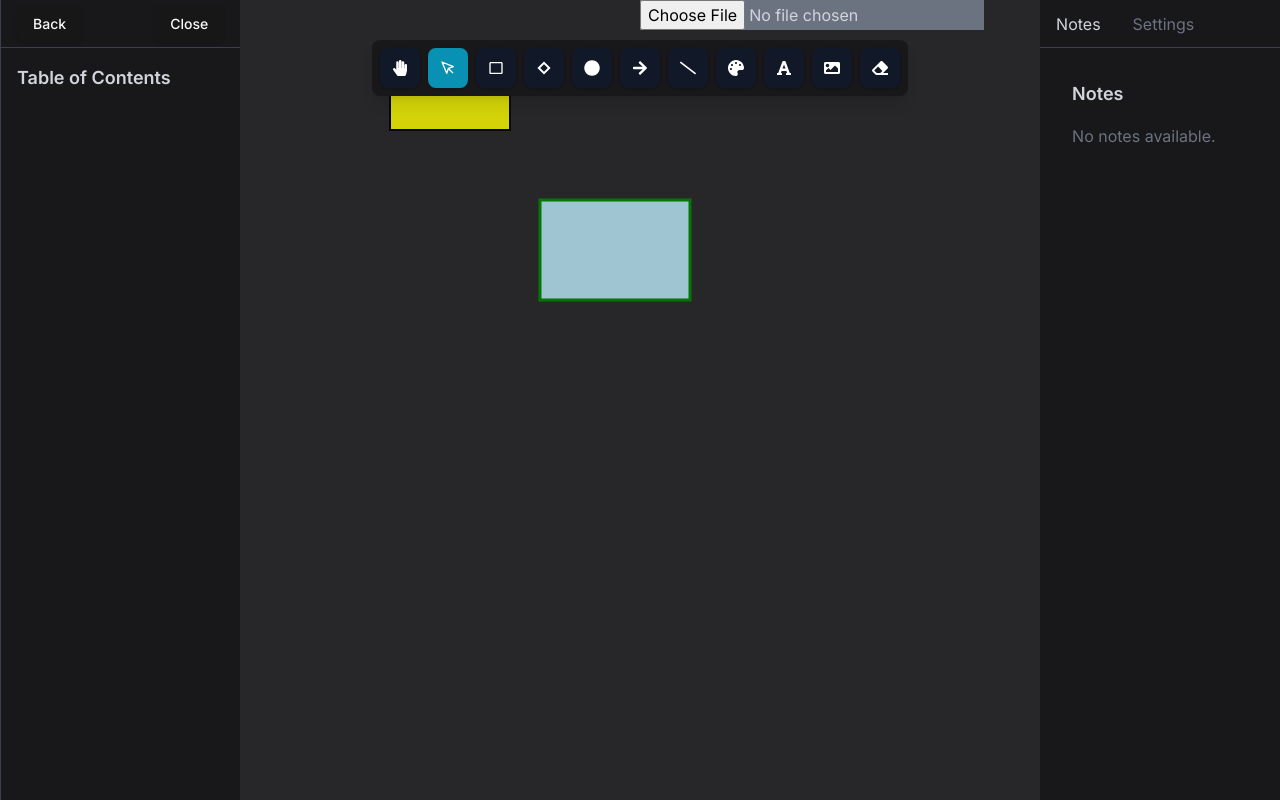
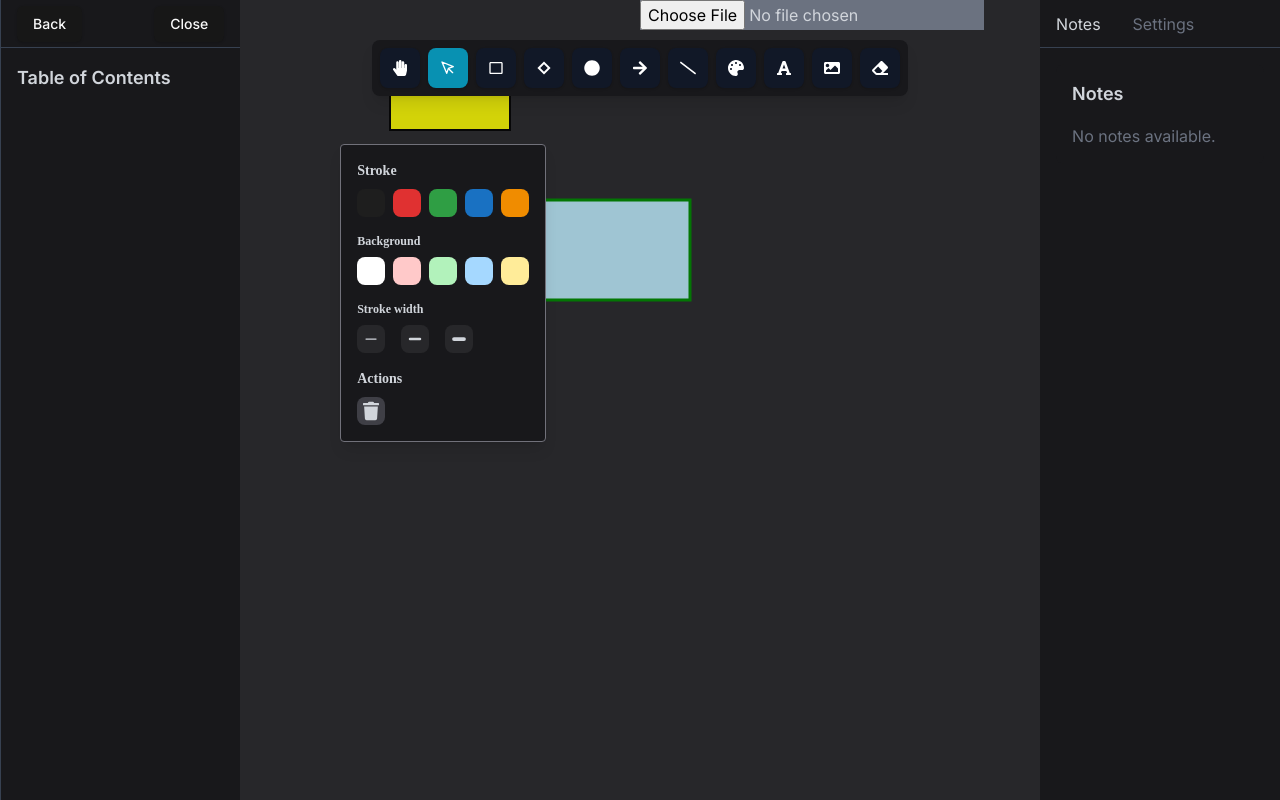
Before and after one commit to elevinas123/easyLibrary, a React (Vite) app: page / in a window 1280 px wide. Built offline with nearby package versions, Linux system fonts and the light colour scheme; a web font is replaced by a local one.

Commit message:
reworked the toolBar

```diff
--- a/src/Modules/Konva/KonvaStage.tsx
+++ b/src/Modules/Konva/KonvaStage.tsx
@@ -1,4 +1,4 @@
-import { useRef, useState } from "react";
+import { useEffect, useRef, useState } from "react";
 import { Stage, Layer } from "react-konva";
 import { useAtom } from "jotai";
 import { activeToolAtom } from "./konvaAtoms";
@@ -65,13 +65,21 @@ const initialRectangles: Shape[] = [
 export default function KonvaStage() {
     const [activeTool, setActiveTool] = useAtom(activeToolAtom);
     const [shapes, setShapes] = useState<Shape[]>(initialRectangles);
-    const [selectedShapeId, setSelectedShapeId] = useState<string | null>(null);
+    const [selectedShapeIds, setSelectedShapeIds] = useState<string[]>([]);
     const stageRef = useRef<any>(null);
-
-    const selectShape = (id: string) => {
-        if (activeTool === "Select") {
-            console.log("id", id)
-            setSelectedShapeId(id);
+    useEffect(() => {
+        console.log("selectedShapeIds", selectedShapeIds);
+    });
+    const selectShape = (e: any, id: string) => {
+        console.log("e", e.evt.ctrlKey);
+        if (activeTool !== "Select") {
+            return;
+        }
+        if (e.evt.ctrlKey) {
+            setSelectedShapeIds((ids) => [...ids, id]);
+        } else if (activeTool === "Select") {
+            console.log("id", id);
+            setSelectedShapeIds([id]);
         }
     };
 
@@ -88,8 +96,8 @@ export default function KonvaStage() {
                     <Rectangle
                         key={shape.id}
                         shape={shape}
-                        isSelected={shape.id === selectedShapeId}
-                        onSelect={() => selectShape(shape.id)}
+                        isSelected={selectedShapeIds.indexOf(shape.id) > -1}
+                        onSelect={(e: any) => selectShape(e, shape.id)}
                         onChange={(newAttrs: Shape) =>
                             handleChange(newAttrs, shape.id)
                         }
@@ -112,8 +120,14 @@ export default function KonvaStage() {
                     {shapes.map((shape, index) => renderShape(shape, index))}
                 </Layer>
             </Stage>
-            {selectedShapeId && (
-                <ToolBar shapeId={selectedShapeId} shape={shapes.filter((shape)=> shape.id === selectedShapeId)[0] || null} setShapes={setShapes} />
+            {selectedShapeIds && (
+                <ToolBar
+                    selectedShapeIds={selectedShapeIds}
+                    shapes={shapes.filter((shape) =>
+                        selectedShapeIds.indexOf(shape.id)
+                    )}
+                    setShapes={setShapes}
+                />
             )}
         </div>
     );
--- a/src/Modules/Konva/components/ToolBar.tsx
+++ b/src/Modules/Konva/components/ToolBar.tsx
@@ -16,16 +16,18 @@ const colors = [
 
 type ToolBarItemProps = {
     item: string | number;
+    itemName: string;
     controlItem: string | number;
-    changeFunction: any;
+    updateItems: any;
     style?: CSSProperties;
     children?: React.ReactNode;
 };
 
 const ToolBarItem = ({
     item,
+    itemName,
     controlItem,
-    changeFunction,
+    updateItems,
     style,
     children,
 }: ToolBarItemProps) => {
@@ -38,7 +40,7 @@ const ToolBarItem = ({
                     : "border-transparent"
             }`}
             style={style}
-            onClick={() => changeFunction(item)}
+            onClick={() => updateItems({ [itemName]: item })}
         >
             {children}
         </button>
@@ -46,50 +48,32 @@ const ToolBarItem = ({
 };
 
 type ToolBarProps = {
-    shapeId: string;
-    shape: Shape | null;
+    selectedShapeIds: string[];
+    shapes: Shape[] | null;
     setShapes: React.Dispatch<React.SetStateAction<Shape[]>>;
 };
-export default function ToolBar({ shapeId, shape, setShapes }: ToolBarProps) {
-    const [strokeColor, setStrokeColor] = useState(
-        shape?.strokeColor || "#f08c00"
-    );
-    const [backgroundColor, setBackgroundColor] = useState(
-        shape?.backgroundColor || "transparent"
-    );
-    const [strokeWidth, setStrokeWidth] = useState(shape?.strokeWidth || 2.5);
-    const [strokeStyle, setStrokeStyle] = useState(
-        shape?.strokeStyle || {
-            type: "solid",
-            value: [1000],
-        }
-    );
-    const [edges, setEdges] = useState("round");
-    const [opacity, setOpacity] = useState(shape?.opacity || 1);
-    useEffect(() => {
-        setShapes((prevShapes) =>
-            prevShapes.map((shape) =>
-                shape.id === shapeId
-                    ? {
-                          ...shape,
-                          strokeColor,
-                          backgroundColor,
-                          strokeWidth,
-                          strokeStyle,
-                          edges,
-                          opacity,
-                      }
-                    : shape
-            )
-        );
-    }, [
-        strokeColor,
-        backgroundColor,
-        strokeWidth,
-        strokeStyle,
-        edges,
-        opacity,
-    ]);
+export default function ToolBar({
+    selectedShapeIds,
+    shapes,
+
+    setShapes,
+}: ToolBarProps) {
+    const updateItems = (property: any) => {
+        setShapes((shapes) => {
+            return [
+                ...shapes.map((shape) => {
+                    if (selectedShapeIds.indexOf(shape.id) > -1) {
+                        return { ...shape, ...property };
+                    } else {
+                        return shape;
+                    }
+                }),
+            ];
+        });
+    };
+    if (!shapes || shapes.length === 0) {
+        return;
+    }
     return (
         <div className="absolute left-0 z-50 top-36 flex flex-col space-y-4 p-4 bg-zinc-900 border border-zinc-500 rounded shadow-lg max-w-xs">
             {/* Stroke Color */}
@@ -100,8 +84,9 @@ export default function ToolBar({ shapeId, shape, setShapes }: ToolBarProps) {
                         <ToolBarItem
                             key={color}
                             item={color}
-                            controlItem={strokeColor}
-                            changeFunction={setStrokeColor}
+                            itemName="strokeColor"
+                            controlItem={shapes[0].strokeColor}
+                            updateItems={updateItems}
                             style={{ backgroundColor: color }}
                         />
                     ))}
@@ -116,8 +101,9 @@ export default function ToolBar({ shapeId, shape, setShapes }: ToolBarProps) {
                         <ToolBarItem
                             key={color}
                             item={color}
-                            controlItem={backgroundColor}
-                            changeFunction={setBackgroundColor}
+                            itemName="backgroundColor"
+                            controlItem={shapes[0].backgroundColor}
+                            updateItems={updateItems}
                             style={{
                                 backgroundColor:
                                     color === "transparent" ? "white" : color,
@@ -135,12 +121,13 @@ export default function ToolBar({ shapeId, shape, setShapes }: ToolBarProps) {
                         { title: "Thin", value: 1.25 },
                         { title: "Bold", value: 2.5 },
                         { title: "Extra bold", value: 3.75 },
-                    ].map(({ title, value }) => (
+                    ].map(({ value }) => (
                         <ToolBarItem
                             key={value}
                             item={value}
-                            controlItem={strokeWidth}
-                            changeFunction={setStrokeWidth}
+                            itemName="strokeWidth"
+                            controlItem={shapes[0].strokeWidth}
+                            updateItems={updateItems}
                         >
                             <svg
                                 aria-hidden="true"
@@ -160,107 +147,6 @@ export default function ToolBar({ shapeId, shape, setShapes }: ToolBarProps) {
                 </div>
             </fieldset>
 
-            {/* Stroke Style */}
-            <fieldset>
-                <legend className="text-xs font-semibold">Stroke width</legend>
-                <div className="flex space-x-4 mt-2">
-                    {[
-                        { type: "solid", value: [1000] },
-                        { type: "dashed", value: [2, 2] },
-                        { type: "dotted", value: [2, 4] },
-                    ].map(({ type, value }) => (
-                        <button
-                            key={type}
-                            className={`w-7 h-7 justify-center items-center flex rounded-lg border-2 bg-zinc-800 ${
-                                type === strokeStyle.type
-                                    ? "border-zinc-500 border bg-neutral-800"
-                                    : "border-transparent"
-                            }`}
-                            onClick={() => setStrokeStyle({ type, value })}
-                        >
-                            <svg
-                                aria-hidden="true"
-                                focusable="false"
-                                role="img"
-                                viewBox="0 0 24 24"
-                                className="w-5 h-5"
-                                fill="none"
-                                stroke="currentColor"
-                                strokeLinecap="round"
-                                strokeLinejoin="round"
-                                strokeWidth="2"
-                            >
-                                {type === "solid" && <path d="M5 12h14" />}
-                                {type === "dashed" && (
-                                    <>
-                                        <path d="M5 12h2" />
-                                        <path d="M11 12h2" />
-                                        <path d="M17 12h2" />
-                                    </>
-                                )}
-                                {type === "dotted" && (
-                                    <>
-                                        <path d="M5 12v.01" />
-                                        <path d="M9 12v.01" />
-                                        <path d="M13 12v.01" />
-                                        <path d="M17 12v.01" />
-                                    </>
-                                )}
-                            </svg>
-                        </button>
-                    ))}
-                </div>
-            </fieldset>
-
-            {/* Edges */}
-            <fieldset>
-                <legend className="text-xs font-semibold">Edges</legend>
-                <div className="flex space-x-4 mt-2">
-                    {["sharp", "round"].map((value) => (
-                        <ToolBarItem
-                            key={value}
-                            item={value}
-                            controlItem={edges}
-                            changeFunction={setEdges}
-                        >
-                            <svg
-                                aria-hidden="true"
-                                focusable="false"
-                                role="img"
-                                viewBox="0 0 20 20"
-                                className="w-5 h-5"
-                                fill="none"
-                                stroke="currentColor"
-                                strokeLinecap="round"
-                                strokeLinejoin="round"
-                                strokeWidth="1.5"
-                            >
-                                {value === "sharp" ? (
-                                    <path d="M5 5h10v10H5z" />
-                                ) : (
-                                    <path d="M5 5h10v10H5z" rx="2" />
-                                )}
-                            </svg>
-                        </ToolBarItem>
-                    ))}
-                </div>
-            </fieldset>
-
-            {/* Opacity */}
-            <label className="control-label flex flex-col space-x-2">
-                <span className="text-xs ">Opacity</span>
-                <input
-                    type="range"
-                    min="0"
-                    max="1"
-                    step="0.1"
-                    value={opacity}
-                    onChange={(e) => setOpacity(Number(e.target.value))}
-                />
-            </label>
-
-            {/* Layers */}
-
             {/* Actions */}
             <fieldset>
                 <legend className="text-sm font-semibold">Actions</legend>
--- a/src/Modules/Konva/shapes/Rectangle.tsx
+++ b/src/Modules/Konva/shapes/Rectangle.tsx
@@ -5,7 +5,7 @@ import { Rect, Transformer } from "react-konva";
 type RectangleProps = {
     shape: Shape;
     isSelected: boolean;
-    onSelect: () => void;
+    onSelect: (e: any) => void;
     onChange: (newAttrs: any) => void;
 };
 
```
